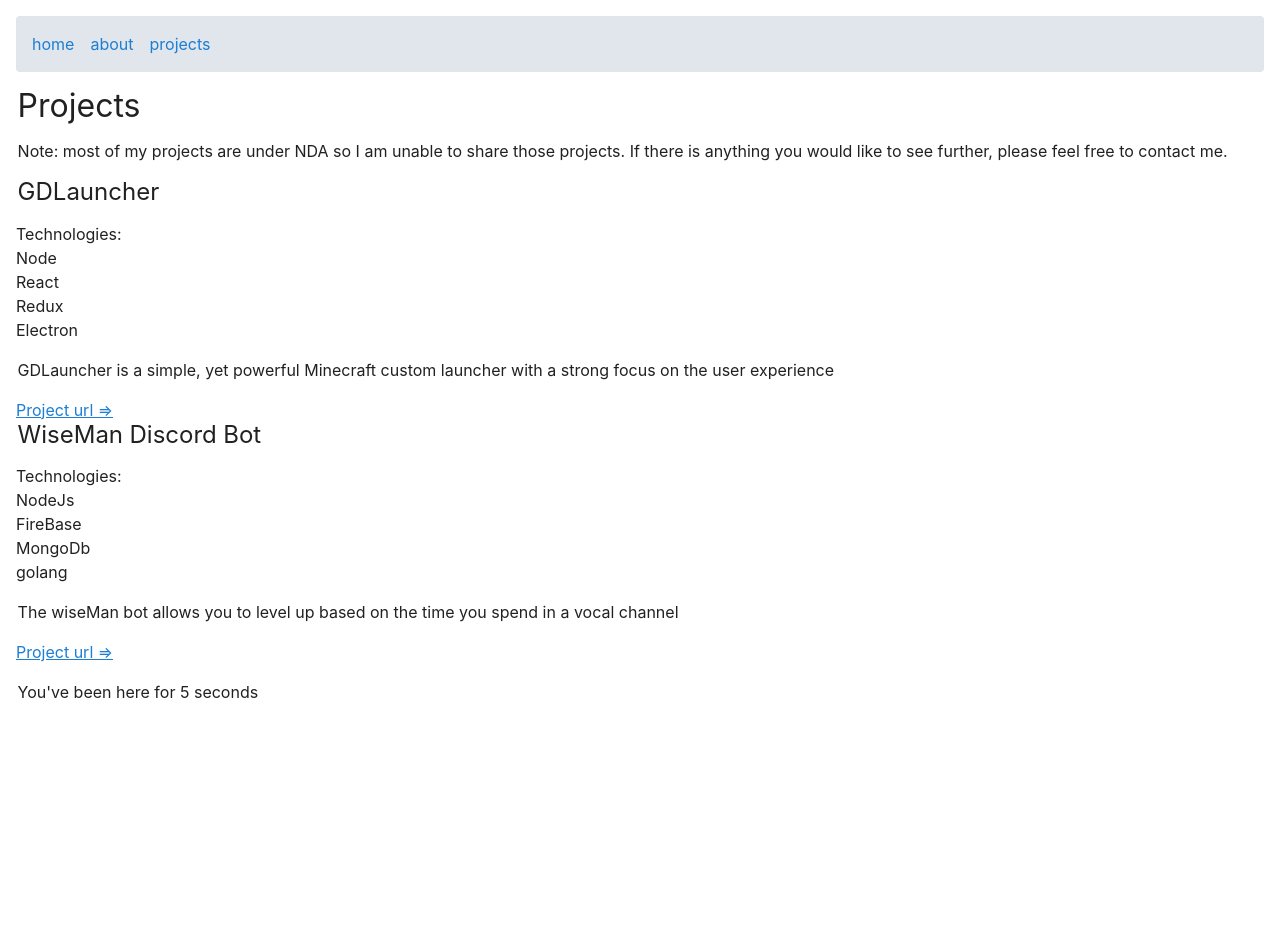
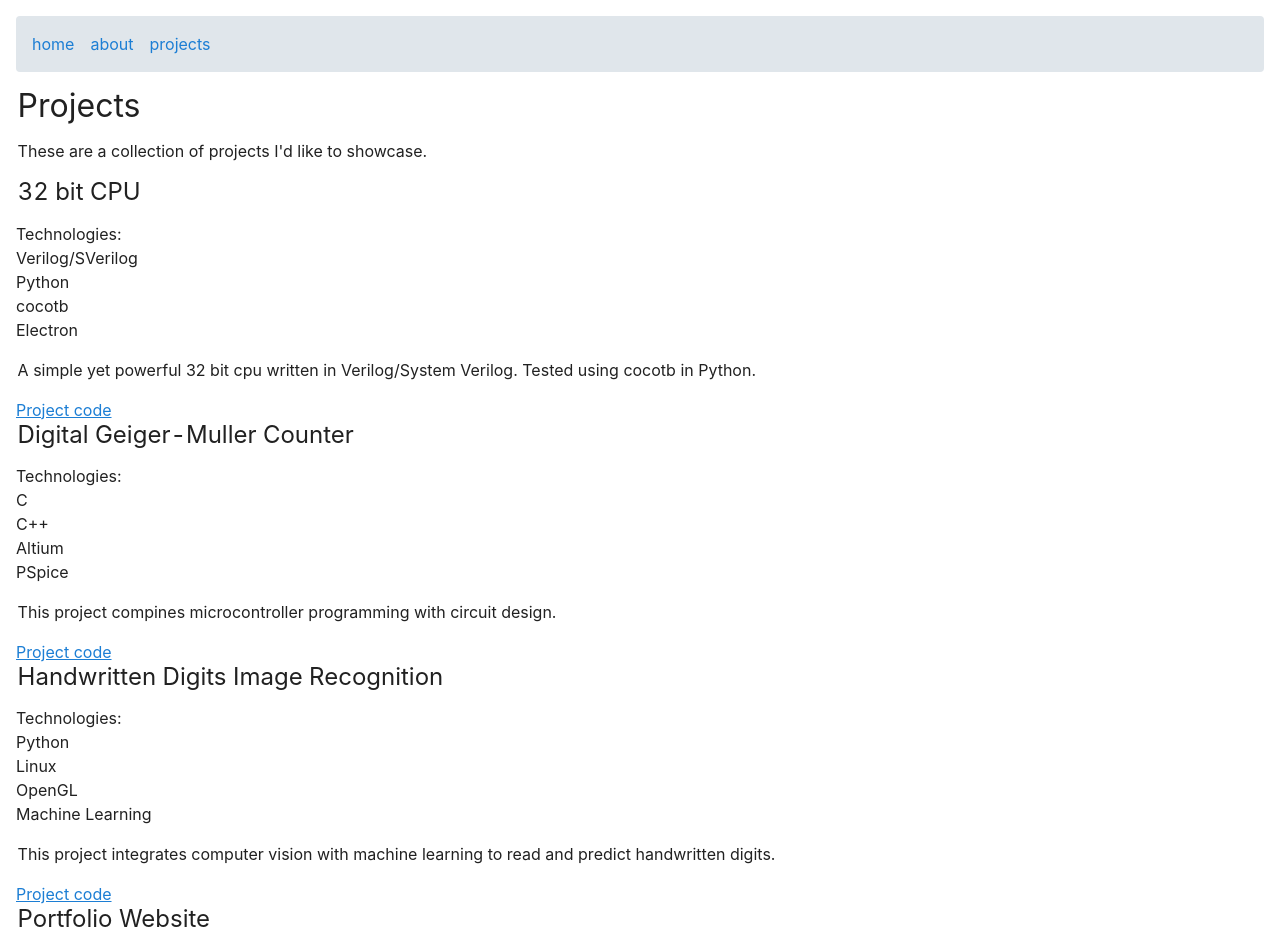
Before and after one commit to sstrick29/svelte-cloudflare-portfolio, a SvelteKit app: page /projects in a window 1280 px wide. Shown: the top 952 px of the page. Before the commit the page ends 800 px from the top, so only its background shows below. Built offline with nearby package versions, Linux system fonts and the light colour scheme.

Commit message:
updated projects section

```diff
--- a/src/routes/about/+page.svelte
+++ b/src/routes/about/+page.svelte
@@ -5,4 +5,4 @@
 
 
 <h1>About Me</h1>
-<p>This should really tell you all about me.</p>
+<p>This should really tell you everything about me.</p>
--- a/src/routes/projects/+page.svelte
+++ b/src/routes/projects/+page.svelte
@@ -2,19 +2,34 @@
 
     const projects = [
 	{
-		title: 'GDLauncher',
-		technologies: ['Node', 'React', 'Redux', 'Electron'],
+		title: '32 bit CPU ',
+		technologies: ['Verilog/SVerilog', 'Python', 'cocotb', 'Electron'],
 		description:
-			'GDLauncher is a simple, yet powerful Minecraft custom launcher with a strong focus on the user experience',
-		url: 'https://github.com/gorilla-devs/GDLauncher'
+			'A simple yet powerful 32 bit cpu written in Verilog/System Verilog. Tested using cocotb in Python.',
+		url: 'https://github.com/sstrick29/ale81-32bit-cpu.git'
 	},
 	{
-		title: 'WiseMan Discord Bot',
-		technologies: ['NodeJs', 'FireBase', 'MongoDb', 'golang'],
+		title: 'Digital Geiger-Muller Counter',
+		technologies: ['C', 'C++', 'Altium', 'PSpice'],
 		description:
-			'The wiseMan bot allows you to level up based on the time you spend in a vocal channel',
-		url: 'https://github.com/Ladvace/WiseMan-DiscordBot'
+			'This project compines microcontroller programming with circuit design.',
+		url: 'https://github.com/sstrick29/GMcounter-pico-digital.git'
 	},
+    {
+		title: 'Handwritten Digits Image Recognition',
+		technologies: ['Python', 'Linux', 'OpenGL', 'Machine Learning'],
+		description:
+			'This project integrates computer vision with machine learning to read and predict handwritten digits.',
+		url: 'https://github.com/sstrick29/mnist-TF-computervision-Rpi4.git'
+	},
+    {
+		title: 'Portfolio Website',
+		technologies: ['Node.js', 'Svelte.js', 'Cloudflare Infrastructure', ''],
+		description:
+			'This projects represents what I know about building web-based applications and deploying to live web services. You can find it deployed here.',
+		url: 'https://github.com/sstrick29/svelte-cloudflare-portfolio.git'
+	},
+
 
 ];
 
@@ -28,8 +43,7 @@
 	<div class="projects">
 		<h1>Projects</h1>
 		<p class="note">
-			Note: most of my projects are under NDA so I am unable to share those projects. If there is
-			anything you would like to see further, please feel free to contact me.
+			These are a collection of projects I'd like to showcase.
 		</p>
 		{#each projects as project}
 			<div class="project">
@@ -50,7 +64,7 @@
 					{project.description}
 				</p>
 				<a href={project.url} target="_blank" rel="noreferrer">
-					<div class="button">Project url =></div>
+					<div class="button">Project code</div>
 				</a>
 			</div>
 		{/each}
```
